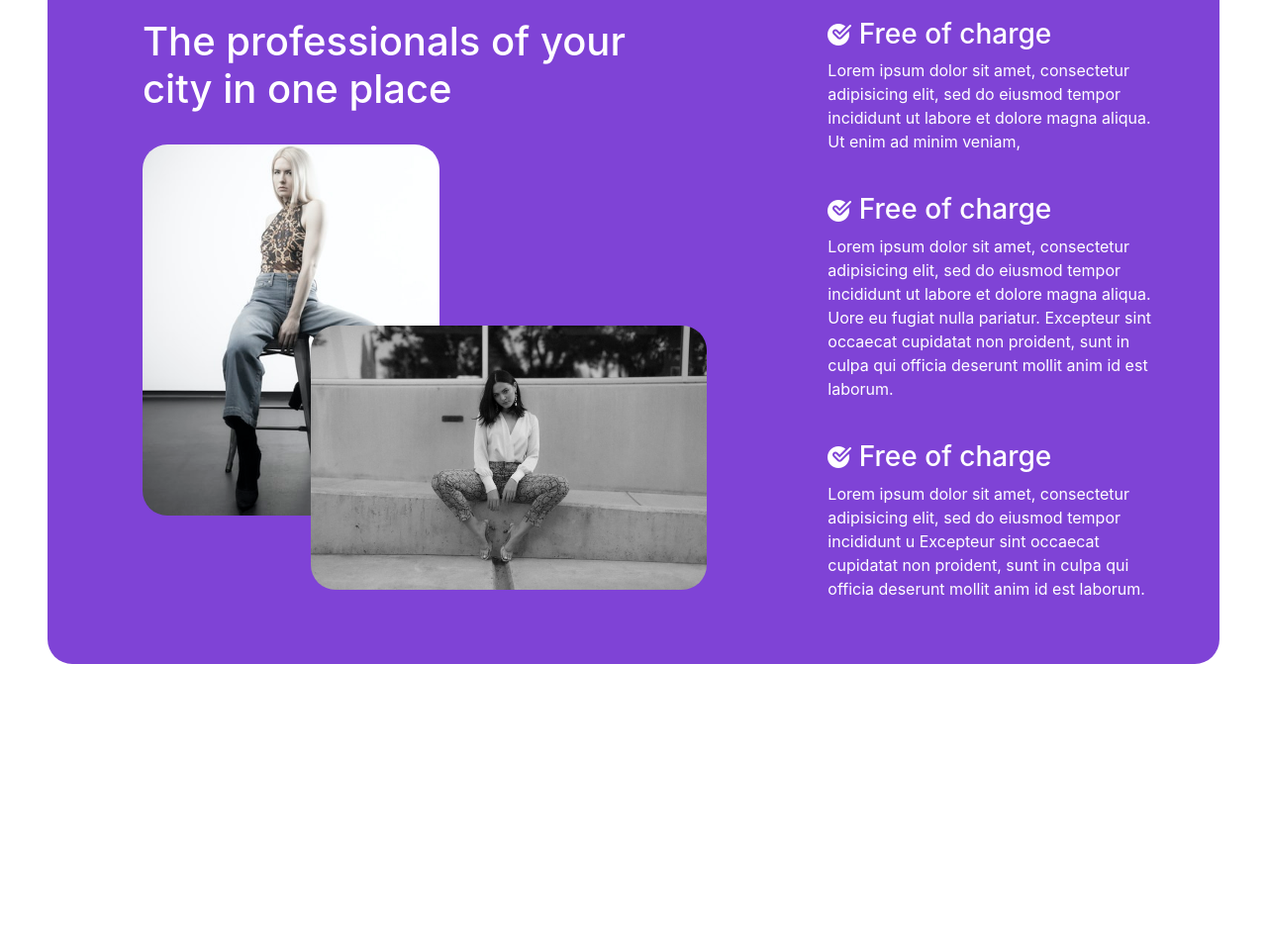
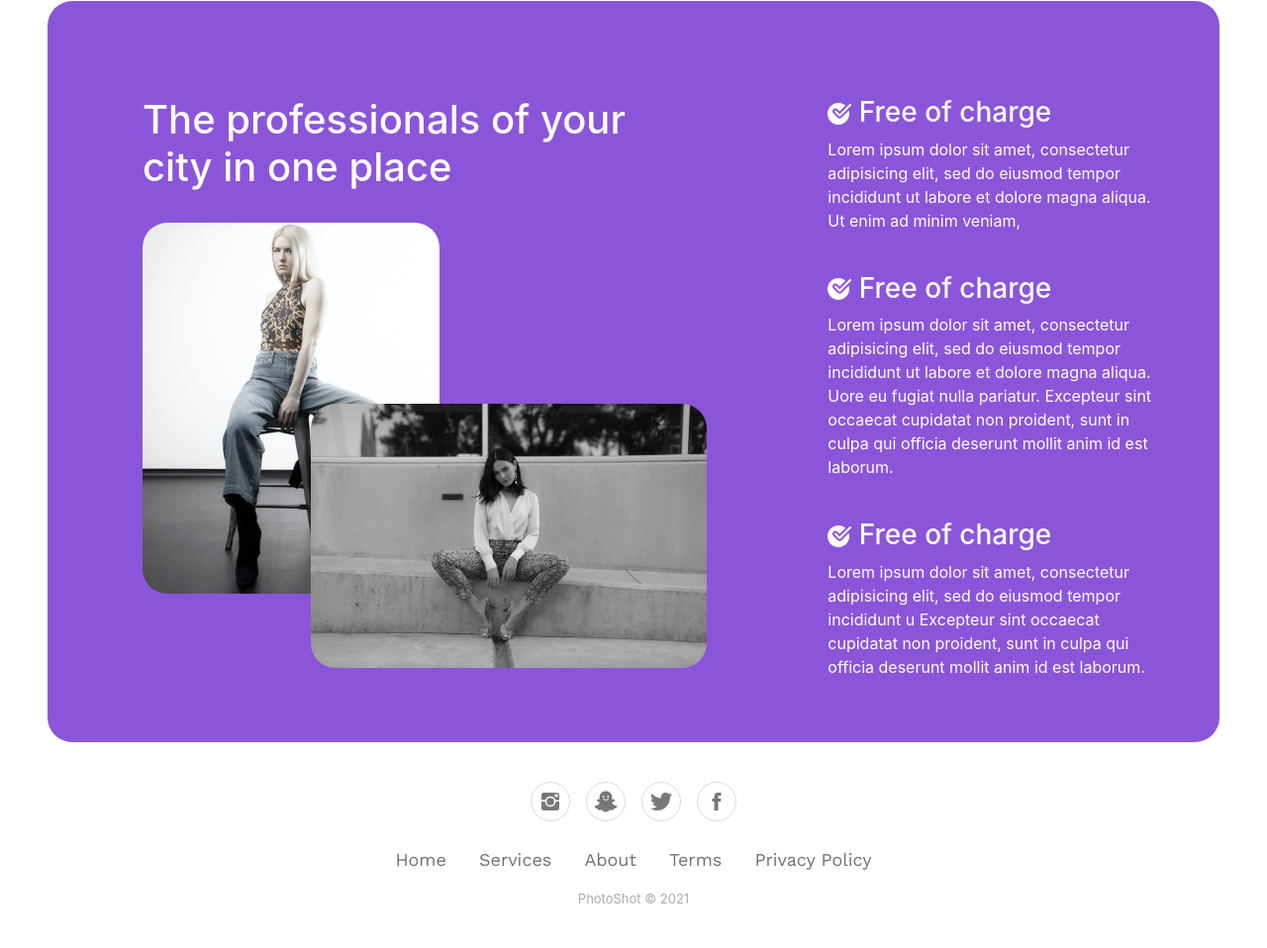
Before and after one commit to technoanush/photo, a plain HTML site: page index.html in a window 1280 px wide. Shown: the part 1443-2401 px from the top of the page at 99% size. Before the commit the page ends 2114 px from the top, so only its background shows below. Drawn offline with nearby package versions, Linux system fonts and the light colour scheme; files that its build step writes are made by us from their sources; files whose address does not match are found by name.

Commit message:
Add files via upload

```diff
--- a/index.html
+++ b/index.html
@@ -6,6 +6,9 @@
     <meta name="viewport" content="width=device-width, initial-scale=1, shrink-to-fit=no">
     <link rel="stylesheet" type="text/css" href="style.css">
     <link rel="stylesheet" type="text/css" href="main.css">
+    <link rel="stylesheet" href="https://cdnjs.cloudflare.com/ajax/libs/twitter-bootstrap/4.1.3/css/bootstrap.min.css">
+    <link rel="stylesheet" href="https://cdnjs.cloudflare.com/ajax/libs/ionicons/2.0.1/css/ionicons.min.css">
+    <link rel="stylesheet" href="assets/css/style.css">
 
     <!-- Bootstrap CSS -->
 
@@ -46,7 +49,7 @@
       </li>
     </ul>
     <form class="form-inline my-2 my-lg-0">
-      <input class="form-control mr-sm-2 border-0 rounded" type="search" placeholder="Search" style="background-color: rgba(127, 67, 214, 0.3);">
+      <input class="form-control mr-sm-2 border-0 rounded" type="search" placeholder="Search" style="background-color: rgba(127, 67, 214, 0.1);">
       <button class="btn search border-0 my-2 my-sm-0 p-0 ml-0" type="submit"><img class="w-50 mx-0" src="img\magnifying-glass.png"></button>
     </form>
   </div>
@@ -93,7 +96,7 @@
 <div class="container">
   <div class="card-deck">
   <div class="card border-0 shadow p-3 mb-5 bg-white rounded">
-    <img class="card-img-top" src="https://cdn1.iconfinder.com/data/icons/discover-2/4000/4-512.png"  alt="Card image cap">
+    <img class="card-img-top" src="img/2456036-ai.png"  alt="Card image cap">
     <div class="card-body">
       <h5 class="card-title">Card title</h5>
       <p class="card-text">This is a longer card with supporting text below as a natural lead-in to additional content. This content is a little bit longer.</p>
@@ -101,7 +104,7 @@
     </div>
   </div>
   <div class="card border-0 shadow p-3 mb-5 bg-white rounded">
-    <img class="card-img-top" src="https://stories.freepiklabs.com/storage/36906/fashion-photoshoot-rafiki-5487.png" alt="Card image cap">
+    <img class="card-img-top" src="img/4740246-ai.png" alt="Card image cap">
     <div class="card-body">
       <h5 class="card-title">Card title</h5>
       <p class="card-text">This card has supporting text below as a natural lead-in to additional content.</p>
@@ -109,7 +112,7 @@
     </div>
   </div>
   <div class="card border-0 shadow p-3 mb-5 bg-white rounded">
-    <img class="card-img-top" src="https://stories.freepiklabs.com/storage/23841/image-post-rafiki-3148.png" alt="Card image cap">
+    <img class="card-img-top" src="img/2819574-ai.png" alt="Card image cap">
     <div class="card-body">
       <h5 class="card-title">Card title</h5>
       <p class="card-text">This is a wider card with supporting text below as a natural lead-in to additional content. This card has even longer content than the first to show that equal height action.</p>
@@ -138,6 +141,21 @@ tempor incididunt u Excepteur sint occaecat cupidatat non
 proident, sunt in culpa qui officia deserunt mollit anim id est laborum.</p>
   </div>
 </div>
+<div class="footer-basic">
+        <footer>
+            <div class="social"><a href="#"><i class="icon ion-social-instagram"></i></a><a href="#"><i class="icon ion-social-snapchat"></i></a><a href="#"><i class="icon ion-social-twitter"></i></a><a href="#"><i class="icon ion-social-facebook"></i></a></div>
+            <ul class="list-inline">
+                <li class="list-inline-item"><a href="#">Home</a></li>
+                <li class="list-inline-item"><a href="#">Services</a></li>
+                <li class="list-inline-item"><a href="#">About</a></li>
+                <li class="list-inline-item"><a href="#">Terms</a></li>
+                <li class="list-inline-item"><a href="#">Privacy Policy</a></li>
+            </ul>
+            <p class="copyright">PhotoShot © 2021</p>
+        </footer>
+    </div>
+    <script src="https://cdnjs.cloudflare.com/ajax/libs/jquery/3.2.1/jquery.min.js"></script>
+    <script src="https://cdnjs.cloudflare.com/ajax/libs/twitter-bootstrap/4.1.3/js/bootstrap.bundle.min.js"></script>
 
     <!-- Optional JavaScript -->
     <!-- jQuery first, then Popper.js, then Bootstrap JS -->
--- a/main.css
+++ b/main.css
@@ -103,10 +103,10 @@
   font-size: 14px;
   font-family: 'Helvetica', sans-serif;
   display: inline-block;
-  background: rgba(0, 0, 0, 0.6);
+  background-color: rgba(127, 67, 214, 0.4);
   padding: 0 15px;
   line-height: 32px;
-  color: #fff;
+  color: #666;
   border-radius: 16px;
   margin-right: 10px;
   margin-bottom: 10px;
@@ -127,13 +127,13 @@
   }
 }
 
-.s006 a, a:hover{
+.s006 a{
   text-decoration: none;
-  color: #ccc;
+  color: #2E003E;
 
 }
 .s006 a:hover{
   text-decoration: none;
-  color: #ccc;
+  color: #2E003E;
 
 }
--- a/style.css
+++ b/style.css
@@ -22,14 +22,14 @@ a{
 	outline: 0;
 }
 .title{
-	color: #5E1486;
+	color: #7f43d6;
 }
 .title{
 	font-size: 50px;
 	font-family: 'Rubik', sans-serif;
 }
 .adv{
-	background-color: #7f43d6;
+	background-color: rgba(127, 67, 214, 0.9);
 	  border-radius: 25px;
 padding: 40px;
 }
@@ -49,3 +49,61 @@ padding: 40px;
 .adv {
 	color: white;
 }
+.footer-basic {
+  padding:40px 0;
+  color:#4b4c4d;
+}
+
+.footer-basic ul {
+  padding:0;
+  list-style:none;
+  text-align:center;
+  font-size:18px;
+  line-height:1.6;
+  margin-bottom:0;
+}
+
+.footer-basic li {
+  padding:0 10px;
+}
+
+.footer-basic ul a {
+  color:inherit;
+  text-decoration:none;
+  opacity:0.8;
+}
+
+.footer-basic ul a:hover {
+  opacity:1;
+}
+
+.footer-basic .social {
+  text-align:center;
+  padding-bottom:25px;
+}
+
+.footer-basic .social > a {
+  font-size:24px;
+  width:40px;
+  height:40px;
+  line-height:40px;
+  display:inline-block;
+  text-align:center;
+  border-radius:50%;
+  border:1px solid #ccc;
+  margin:0 8px;
+  color:inherit;
+  opacity:0.75;
+}
+
+.footer-basic .social > a:hover {
+  opacity:0.9;
+}
+
+.footer-basic .copyright {
+  margin-top:15px;
+  text-align:center;
+  font-size:13px;
+  color:#aaa;
+  margin-bottom:0;
+}
```
Also changed, not shown: img/2456036-ai.png (added), img/2819574-ai.png (added), img/4740246-ai.png (added).
